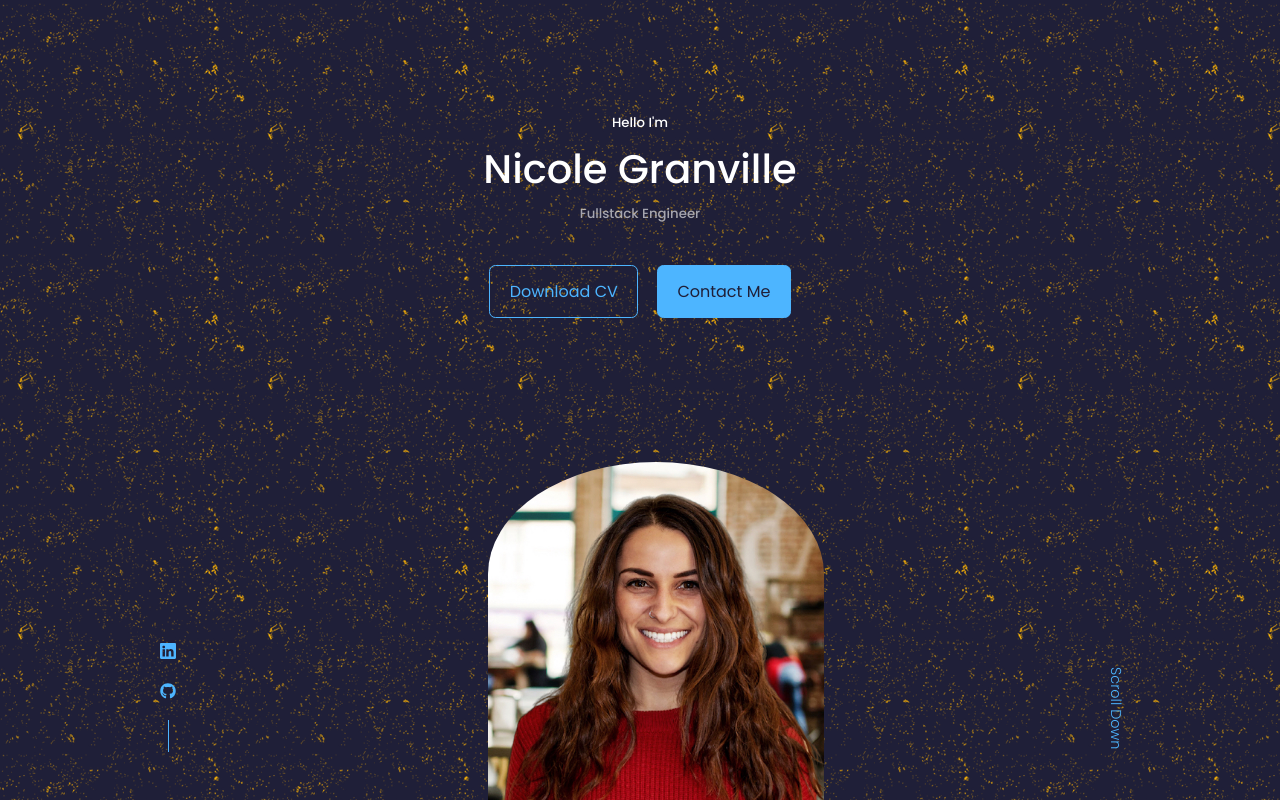
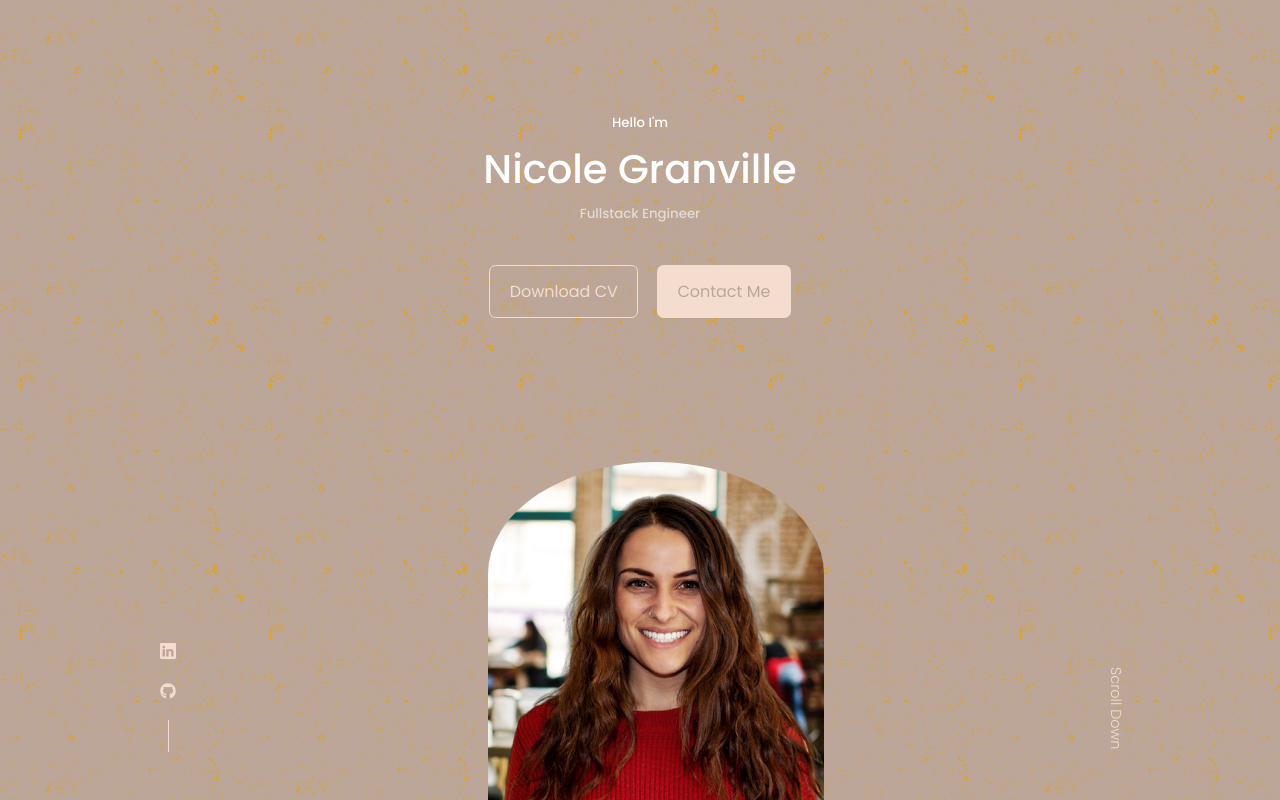
Before and after one commit to ngran4/react-portfolio, a React (Create React App) app: page / in a window 1280 px wide. Shown: the top 800 px of the page. Built offline with nearby package versions, Linux system fonts and the light colour scheme.

Commit message:
edit colors

```diff
--- a/src/index.css
+++ b/src/index.css
@@ -11,9 +11,9 @@
 }
 
 :root {
-  --color-bg: #1f1f38;
+  --color-bg: #BCA699;
   --color-bg-variant: #2c2c6c;
-  --color-primary: #4db5ff;
+  --color-primary: #F4DDCF;
   --color-white: #fff;
   --color-light: rgba(255, 255, 255, 0.6);
 
```
